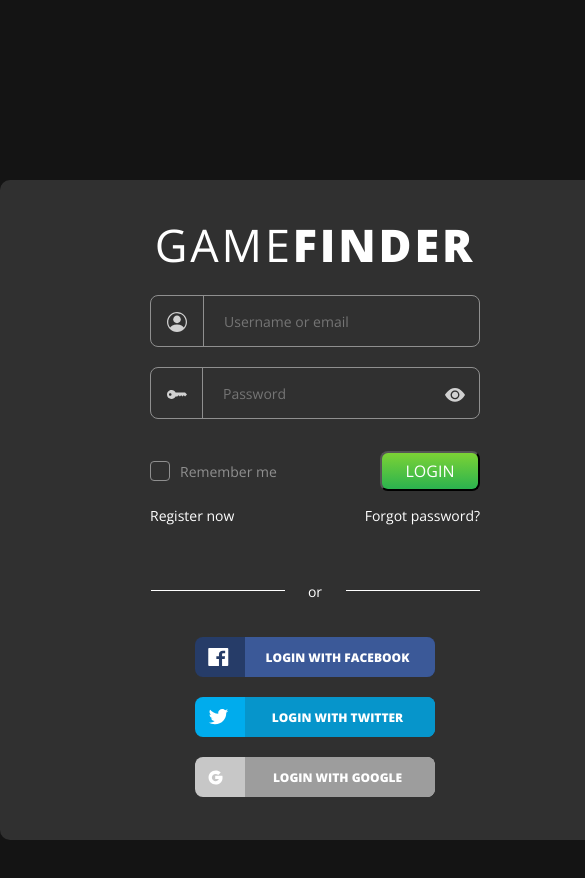
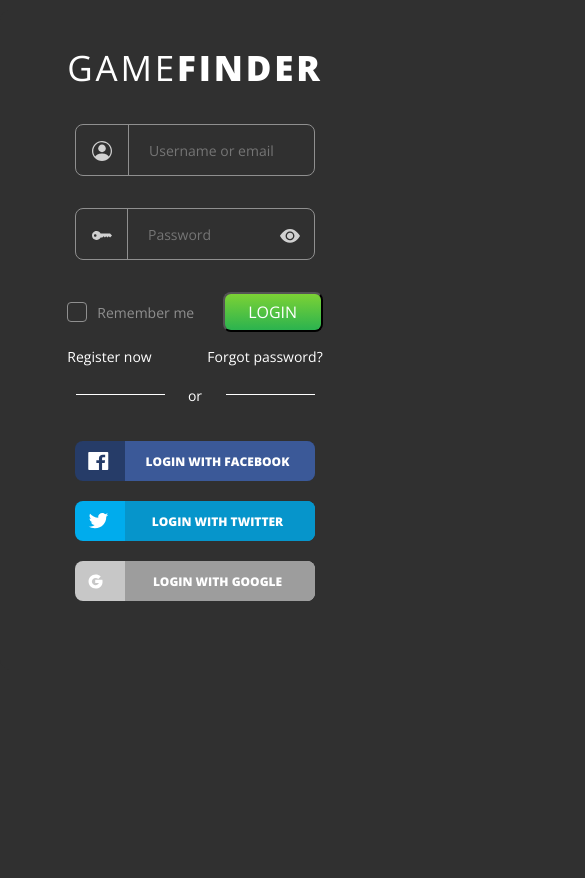
Before and after one commit to eugeniaalcaraz/AltimetrikGameFinderApp, a plain HTML site: page login.html in a window 390 px wide. Shown: the top 878 px of the page, 585 px wide, since content can reach past the window. After the commit the page ends 844 px from the top, so only its background shows below. Drawn offline with nearby package versions, Linux system fonts and the light colour scheme.

Commit message:
login responsive mQuery

```diff
--- a/style.css
+++ b/style.css
@@ -1,3 +1,5 @@
+/* --- general --- */
+
 html {
     scroll-behavior: smooth;
 }
@@ -8,12 +10,18 @@
     background-color: #141414;
 }
 
+
+/* --- containers --- */
+
 article {
     width: 1083px;
     height: 660px;
     margin: 180px auto 184px;
     display: flex;
 }
+
+
+/* form */
 
 #divform {
     height: 660px;
@@ -40,6 +48,9 @@
 form p strong {
     font-weight: 800;
 }
+
+
+/* inputs */
 
 #txtUser,
 #pass {
@@ -89,6 +100,9 @@
     outline-color: #7CD235!important;
 }
 
+
+/* checkbox */
+
 #contenedorLogin {
     display: flex;
     justify-content: space-between;
@@ -134,6 +148,9 @@
     justify-content: center;
 }
 
+
+/* button */
+
 #btnlogin {
     width: 100px;
     height: 40px;
@@ -145,6 +162,9 @@
     text-align: center;
     color: #FFFFFF;
 }
+
+
+/* links */
 
 #divLinks {
     display: flex;
@@ -196,6 +216,9 @@
     height: 9px;
     border-bottom: 1px solid #FFFFFF;
 }
+
+
+/* Fb, twitter & google links */
 
 #divFb,
 #divTw,
@@ -259,13 +282,16 @@
     padding: 11px 13px 11px 13px;
 }
 
+
+/* side image & carousel */
+
+.divCarousel {
+    position: relative;
+}
+
 figure img {
     height: 660px;
     border-radius: 0 10px 10px 0;
-}
-
-.divCarousel {
-    position: relative;
 }
 
 #ulCarousel {
@@ -298,12 +324,74 @@
     background-color: #FFFFFF;
 }
 
-
-/* Fading animation */
-
 .fade {
     -webkit-animation-name: fade;
     -webkit-animation-duration: 1.5s;
     animation-name: fade;
     animation-duration: 1.5s;
 }
+
+@media screen and (max-width:1024px) {
+    article {
+        width: 100%;
+        height: 1024px;
+        margin: 0;
+        background-color: #303030;
+    }
+    body {
+        background-color: #303030;
+    }
+    #divform {
+        margin: 70px auto 0px;
+    }
+    .divCarousel {
+        display: none;
+    }
+}
+
+@media screen and (max-width:767px) {
+    article {
+        width: 100%;
+        height: 100%;
+    }
+    body {
+        background-color: #303030;
+    }
+    #divform {
+        margin: 10px auto 0px;
+    }
+    #divform form {
+        margin-bottom: 0px;
+    }
+    form p {
+        font-size: 35px;
+        line-height: 48px;
+    }
+    /* inputs */
+    #txtUser,
+    #pass {
+        width: 188px;
+        padding-left: 20px;
+        position: absolute;
+    }
+    #inputPass,
+    #inputMail {
+        width: 240px;
+        height: 52px;
+        margin: 32px auto;
+    }
+    #contenedorLogin {
+        margin-top: 15px;
+    }
+    #division {
+        margin-top: 20px;
+    }
+    .line {
+        width: 89px;
+        height: 9px;
+        border-bottom: 1px solid #FFFFFF;
+    }
+    .divCarousel {
+        display: none;
+    }
+}
```
Also changed, not shown: code.js (+15 -0 lines), login.html (+0 -2 lines).
